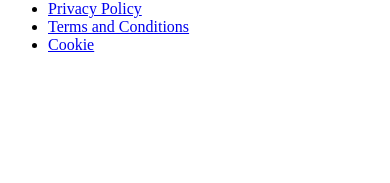
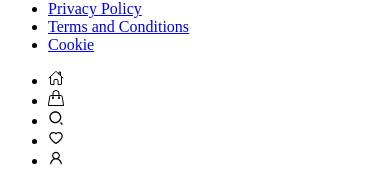
Before and after one commit to harshsahu0030/shoehub-frontend, a React (Vite) app: page /cart in a window 390 px wide. Shown: the part 6514-6697 px from the top of the page. Before the commit the page ends 6584 px from the top, so only its background shows below. Built offline with nearby package versions, Linux system fonts and the light colour scheme; the HTML template or start-up script is replaced by a standard one.

Commit message:
more features

```diff
--- a/src/components/Footer.jsx
+++ b/src/components/Footer.jsx
@@ -3,8 +3,11 @@ import { footer_data } from "../data/footer";
 import React from "react";
 import { categories } from "../data/category";
 import { Link } from "react-router-dom";
+import { useNavigate } from "react-router-dom";
 
 const Footer = () => {
+  const navigate = useNavigate();
+
   return (
     footer_data && (
       <div className="footer_container">
@@ -43,7 +46,7 @@ const Footer = () => {
             {categories &&
               categories.map((cat, i) => (
                 <div className="category" key={i}>
-                  <h4>{cat.gender}  </h4>
+                  <h4>{cat.gender} </h4>
                   <ul>
                     {cat.types &&
                       cat.types.map((item, i) => <li key={i}>{item}</li>)}
@@ -89,6 +92,16 @@ const Footer = () => {
               </ul>
             </div>
           </div>
+
+          <div className="footer_navigations">
+            <ul>
+              {footer_data.navigations.map((item, i) => (
+                <li key={i} onClick={() => navigate(`${item.url}`)}>
+                  {React.createElement(item.icon)}
+                </li>
+              ))}
+            </ul>
+          </div>
         </div>
       </div>
     )
--- a/src/data/footer.js
+++ b/src/data/footer.js
@@ -6,6 +6,10 @@ import Footer_Coupen from "../assets/footer_coupon.png";
 import { FaFacebookF, FaInstagram } from "react-icons/fa";
 import { FaXTwitter } from "react-icons/fa6";
 import { PiPhoneCallLight } from "react-icons/pi";
+import { IoHomeOutline } from "react-icons/io5";
+import { RiSearch2Line } from "react-icons/ri";
+import { SlHandbag } from "react-icons/sl";
+import { AiOutlineHeart, AiOutlineUser } from "react-icons/ai";
 
 export const footer_data = {
   subscribe: {
@@ -22,6 +26,7 @@ export const footer_data = {
   },
 
   working: "Working 10:00AM - 06:00PM",
+
   copyRights:
     "Copyright 2024 © Shoehub. All rights reserved. Powered by Harsh.",
 
@@ -73,4 +78,27 @@ export const footer_data = {
       url: "#",
     },
   ],
+
+  navigations: [
+    {
+      icon: IoHomeOutline,
+      url: "/",
+    },
+    {
+      icon: SlHandbag,
+      url: "/cart",
+    },
+    {
+      icon: RiSearch2Line,
+      url: "",
+    },
+    {
+      icon: AiOutlineHeart,
+      url: "/wishlist",
+    },
+    {
+      icon: AiOutlineUser,
+      url: "/my-account/dashboard",
+    },
+  ],
 };
--- a/src/styles/component-style/_footer.scss
+++ b/src/styles/component-style/_footer.scss
@@ -278,6 +278,37 @@
         }
       }
     }
+
+    > .footer_navigations {
+      position: fixed;
+      width: 100vw;
+      height: 6vh;
+      bottom: 0;
+      left: 0;
+      background-color: $bg-color-white;
+      z-index: 9999;
+      display: none;
+
+      > ul {
+        height: 100%;
+        width: 100%;
+        display: flex;
+        justify-content: space-around;
+        align-items: center;
+        list-style-type: none;
+        cursor: pointer;
+
+        > li {
+          > svg {
+            font-size: 2rem;
+
+            &:hover {
+              color: $bg-color-blue;
+            }
+          }
+        }
+      }
+    }
   }
 }
 
@@ -345,6 +376,7 @@
 
     > .wrapper {
       width: 95%;
+      margin-bottom: 7vh;
 
       > .features {
         grid-template-columns: repeat(2, 1fr);
@@ -358,6 +390,10 @@
       > .end {
         display: none;
       }
+
+      > .footer_navigations {
+        display: block;
+      }
     }
   }
 }
--- a/src/styles/component-style/_header.scss
+++ b/src/styles/component-style/_header.scss
@@ -46,6 +46,11 @@
         display: flex;
         align-items: center;
         gap: 0.2vmax;
+
+        > span {
+          color: $text-color-blue;
+          font-weight: 600;
+        }
       }
     }
   }
```
Also changed, not shown: src/styles/component-style/_navbar.scss (+18 -8 lines).
